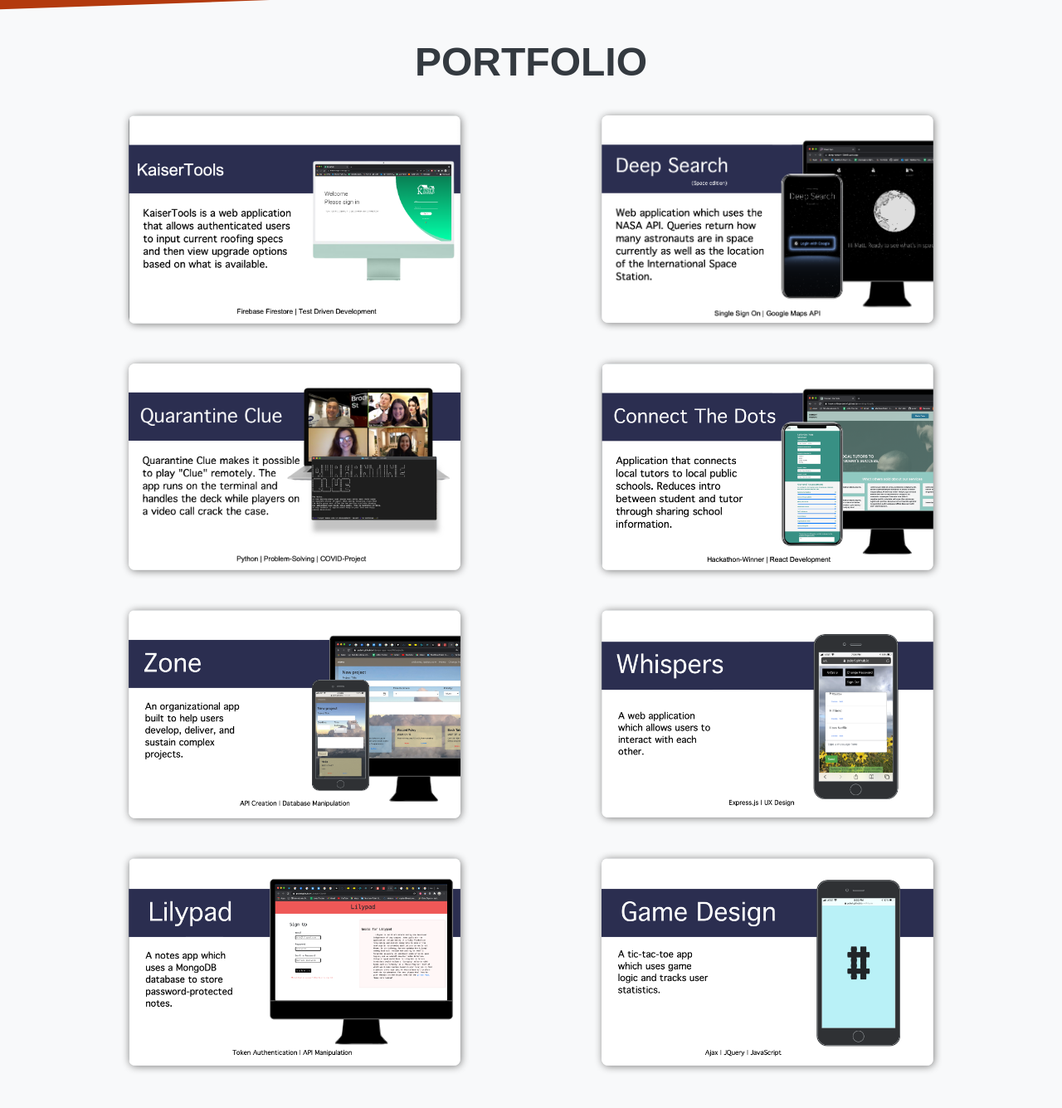
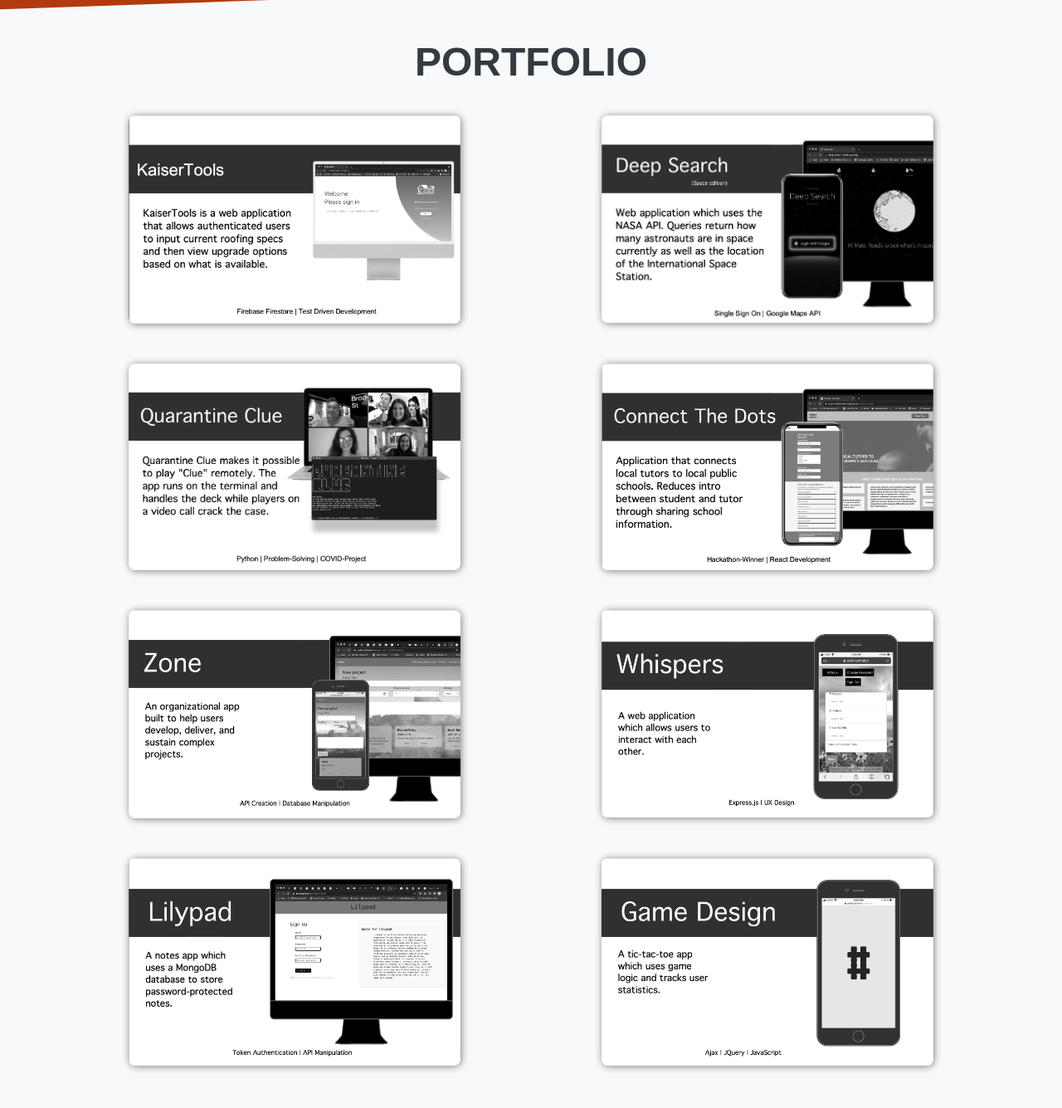
Before and after one commit to puleri/puleri.github.io, a website: page index.html in a window 1280 px wide. Shown: the part 818-2153 px from the top of the page at 83% size. Drawn offline with nearby package versions, Linux system fonts and the light colour scheme; a web font is replaced by a local one.

Commit message:
added greyscale to portfolio blocks

```diff
--- a/index.html
+++ b/index.html
@@ -82,7 +82,7 @@
                 <!-- Portfolio Grid Items-->
                 <div class="row justify-content-center">
                     <!-- portfolio item -->
-                    <div class="col-md-6 col-lg-6 mb-5">
+                    <div class="col-md-6 col-lg-6 mb-5 greyscale">
                         <div class="portfolio-item mx-auto" data-toggle="modal" data-target="#portfolioModal8">
                             <div class="portfolio-item-caption d-flex align-items-center justify-content-center h-100 w-100">
                                 <div class="portfolio-item-caption-content text-center text-white"><i class="fas fa-plus fa-3x"></i></div>
@@ -91,7 +91,7 @@
                         </div>
                     </div>
                     <!-- portfolio item -->
-                    <div class="col-md-6 col-lg-6 mb-5">
+                    <div class="col-md-6 col-lg-6 mb-5 greyscale">
                         <div class="portfolio-item mx-auto" data-toggle="modal" data-target="#portfolioModal7">
                             <div class="portfolio-item-caption d-flex align-items-center justify-content-center h-100 w-100">
                                 <div class="portfolio-item-caption-content text-center text-white"><i class="fas fa-plus fa-3x"></i></div>
@@ -100,7 +100,7 @@
                         </div>
                     </div>
                     <!-- Portfolio Item 1-->
-                    <div class="col-md-6 col-lg-6 mb-5">
+                    <div class="col-md-6 col-lg-6 mb-5 greyscale">
                         <div class="portfolio-item mx-auto" data-toggle="modal" data-target="#portfolioModal6">
                             <div class="portfolio-item-caption d-flex align-items-center justify-content-center h-100 w-100">
                                 <div class="portfolio-item-caption-content text-center text-white"><i class="fas fa-plus fa-3x"></i></div>
@@ -109,7 +109,7 @@
                         </div>
                     </div>
                     <!-- 2 -->
-                    <div class="col-md-6 col-lg-6 mb-5">
+                    <div class="col-md-6 col-lg-6 mb-5 greyscale">
                         <div class="portfolio-item mx-auto" data-toggle="modal" data-target="#portfolioModal5">
                             <div class="portfolio-item-caption d-flex align-items-center justify-content-center h-100 w-100">
                                 <div class="portfolio-item-caption-content text-center text-white"><i class="fas fa-plus fa-3x"></i></div>
@@ -118,7 +118,7 @@
                         </div>
                     </div>
                     <!-- Portfolio Item 1-->
-                    <div class="col-md-6 col-lg-6 mb-5">
+                    <div class="col-md-6 col-lg-6 mb-5 greyscale">
                         <div class="portfolio-item mx-auto" data-toggle="modal" data-target="#portfolioModal1">
                             <div class="portfolio-item-caption d-flex align-items-center justify-content-center h-100 w-100">
                                 <div class="portfolio-item-caption-content text-center text-white"><i class="fas fa-plus fa-3x"></i></div>
@@ -127,7 +127,7 @@
                         </div>
                     </div>
                     <!-- Portfolio Item 2-->
-                    <div class="col-md-6 col-lg-6 mb-5">
+                    <div class="col-md-6 col-lg-6 mb-5 greyscale">
                         <div class="portfolio-item mx-auto" data-toggle="modal" data-target="#portfolioModal2">
                             <div class="portfolio-item-caption d-flex align-items-center justify-content-center h-100 w-100">
                                 <div class="portfolio-item-caption-content text-center text-white"><i class="fas fa-plus fa-3x"></i></div>
@@ -136,7 +136,7 @@
                         </div>
                     </div>
                     <!-- Portfolio Item 3-->
-                    <div class="col-md-6 col-lg-6 mb-5">
+                    <div class="col-md-6 col-lg-6 mb-5 greyscale">
                         <div class="portfolio-item mx-auto" data-toggle="modal" data-target="#portfolioModal3">
                             <div class="portfolio-item-caption d-flex align-items-center justify-content-center h-100 w-100">
                                 <div class="portfolio-item-caption-content text-center text-white"><i class="fas fa-plus fa-3x"></i></div>
@@ -145,7 +145,7 @@
                         </div>
                     </div>
                     <!-- Portfolio Item 4-->
-                    <div class="col-md-6 col-lg-6 mb-5 mb-lg-0">
+                    <div class="col-md-6 col-lg-6 mb-5 greyscale mb-lg-0">
                         <div class="portfolio-item mx-auto" data-toggle="modal" data-target="#portfolioModal4">
                             <div class="portfolio-item-caption d-flex align-items-center justify-content-center h-100 w-100">
                                 <div class="portfolio-item-caption-content text-center text-white"><i class="fas fa-plus fa-3x"></i></div>
```
Also changed, not shown: dist/css/styles.css, dist/index.html.
